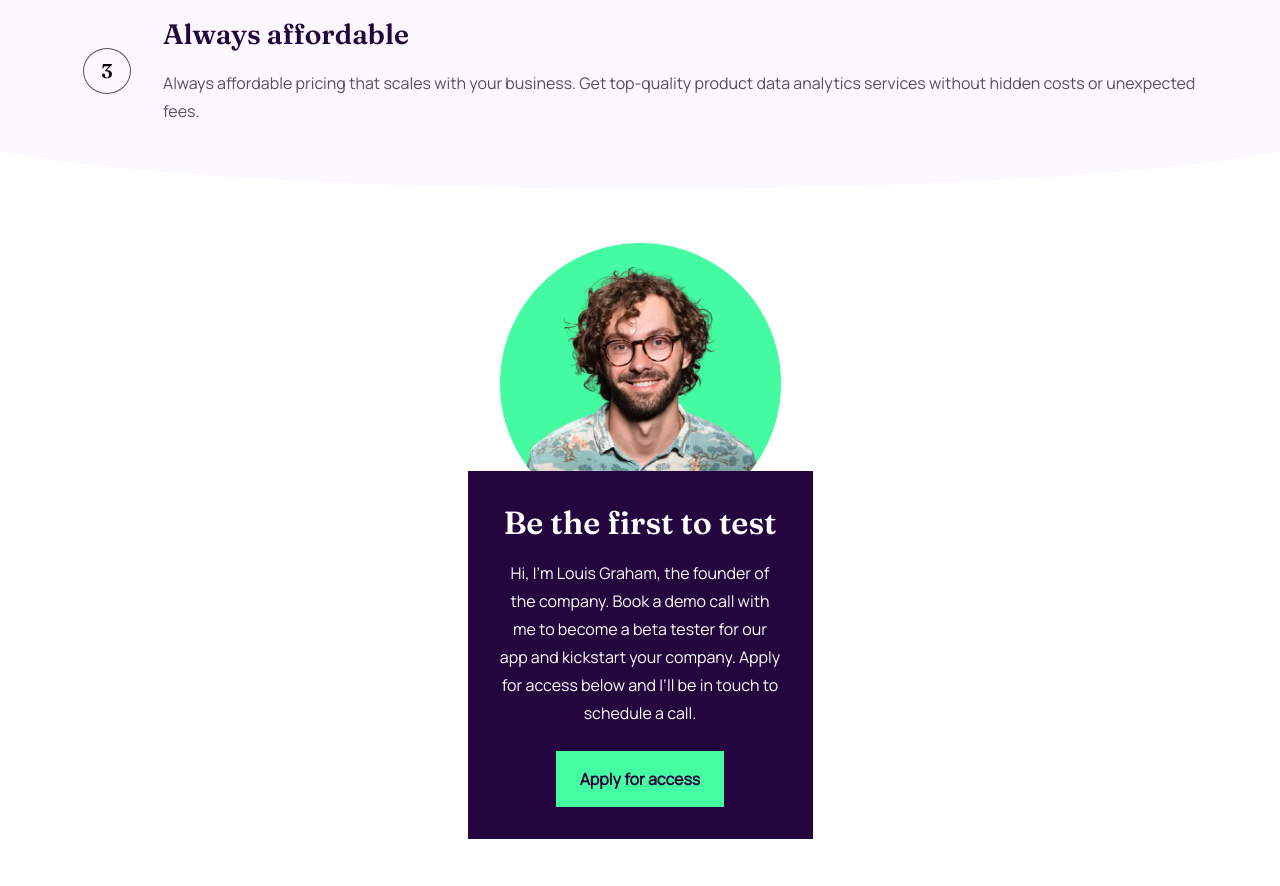
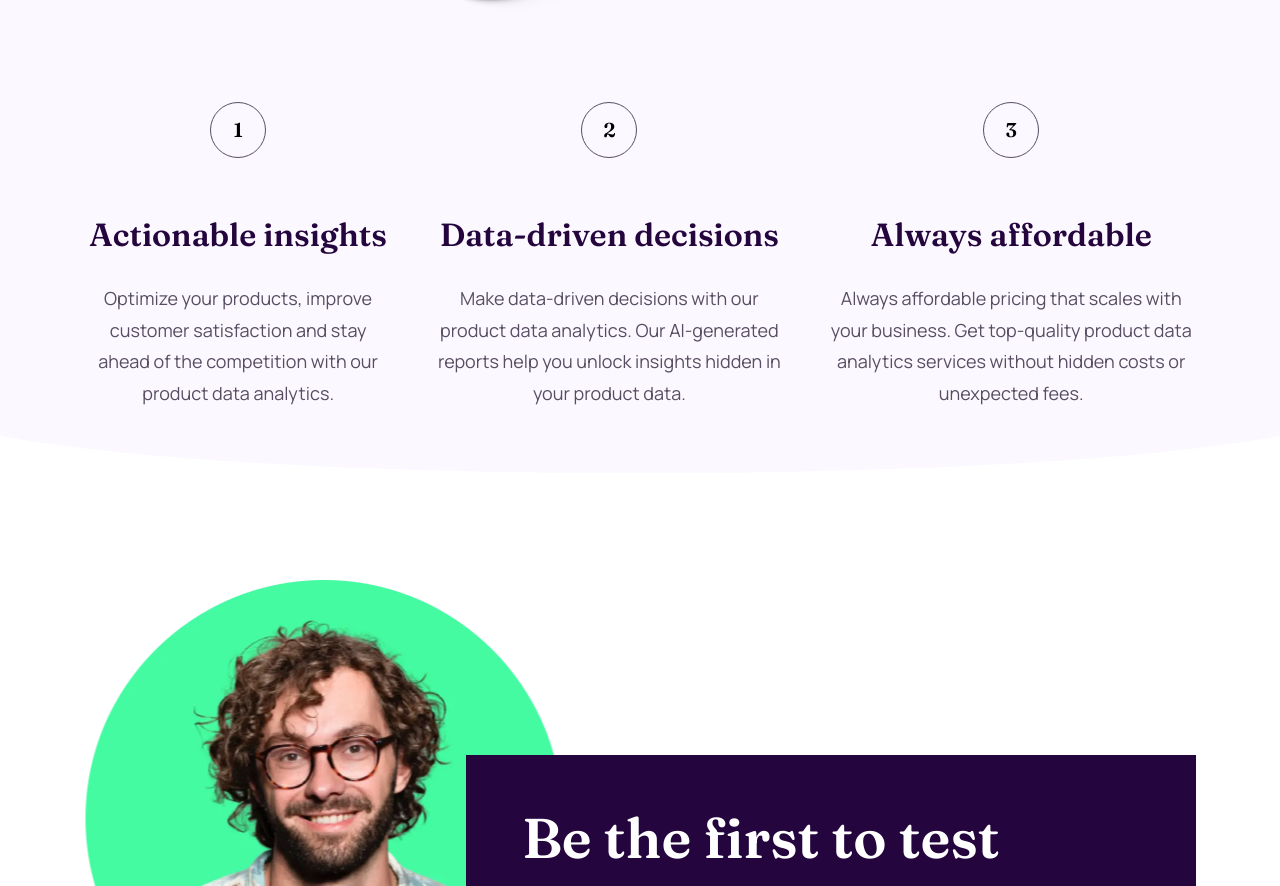
Before and after one commit to gabrieltrtl/workit-landing-page, a plain HTML site: page index.html in a window 1280 px wide. Shown: the part 1004-1890 px from the top of the page. Drawn offline with Linux system fonts and the light colour scheme.

Commit message:
final commit

```diff
--- a/index.html
+++ b/index.html
@@ -63,7 +63,8 @@
 
     <hr class="curve bottom">
 
-    <section class="founder__container">
+    <section class="founder__bg">
+      <div class="founder__container">
         <img class="founder__img" src="./assets/images/image-founder.webp" alt="">
         <div class="founder__content">
           <h2 class="founder__title">Be the first to test</h2>
@@ -73,6 +74,7 @@
             in touch to schedule a call.
           </p>
           <a href="" class="founder__cta">Apply for access</a>
+        </div>
       </div>
     </section>
   </main>
--- a/style/_mixins.scss
+++ b/style/_mixins.scss
@@ -1,7 +1,6 @@
 // Typography
 @mixin heading-typography($size) {
   font-family: "Fraunces", serif;
-  font-weight: 600;
   font-size: 50px;
   @if $size == large {
     font-size: 80px;
--- a/style/style.scss
+++ b/style/style.scss
@@ -74,9 +74,17 @@ body {
   flex-direction: column;
   align-items: center;
   position: relative;
-  padding: 64px 16px 126px 16px;
+  padding: 64px 16px 138px 16px;
+
   @include device(tablet) {
     padding: 64px 16px 138px 16px;
+    background-image: url(../assets/images/bg-pattern-1.svg), url(../assets/images/bg-pattern-2.svg);
+    background-repeat: no-repeat;
+    background-position: top 0 left -225px, bottom 75px right -95px;
+  }
+  @include device(desktop) {
+    padding: 64px 16px 225px 16px;
+    background-position: top 0 left -135px, bottom 200px right -50px;
   }
 }
 
@@ -86,11 +94,20 @@ body {
   color: $neutral-color-1;
   text-align: center;
   margin-bottom: 40px;
-  @include device(tablet) {
+  line-height: 1;
+   span {
+    text-decoration: underline 3px solid $secondary-color;
+    text-underline-offset: 0.5rem;
+     }
+   @include device(tablet) {
     @include heading-typography(medium);
     max-width: 500px;
   }
+  @include device(desktop) {
+    @include heading-typography(large);
+  }
 }
+
 
 .intro__cta {
   display: inline-block;
@@ -100,6 +117,11 @@ body {
   line-height: 2;
   font-weight: 600;
   padding: 12px 24px;
+  &:hover {
+    background-color: $primary-color;
+    border: 1px solid $secondary-color;
+    color: $secondary-color;
+  }
 }
 
 .intro__img {
@@ -110,6 +132,10 @@ body {
   @include device(tablet) {
     max-width: 514px;
     bottom: -211px;
+  }
+  @include device(desktop) {
+    max-width: 767px;
+    bottom: -266px;
   }
 }
 
@@ -145,8 +171,9 @@ body {
     max-width: 573px;
   }
   @include device(desktop) {
-    padding-top: 255px;
+    padding-top: 356px;
     max-width: 1114px;
+    flex-direction: row;
   }
 }
 
@@ -159,7 +186,8 @@ body {
    gap: 32px;
   }
   @include device(desktop) {
-
+    flex-direction: column;
+    gap: 56px;
   }
     span {
     line-height: 1.8;
@@ -168,17 +196,24 @@ body {
     padding: 4px;
     font-family: $font-1;
     font-size: 20px;
-    min-width: 3rem;
+    min-width: 48px;
     margin-bottom: 24px;
-    @include device(tablet) {
-      margin: initial;
-    }
+      @include device(tablet) {
+        margin: initial;
+      }
+      @include device(desktop) {
+        width: 56px;
+        padding: 9px;
+      }
     }
 }
 
 .list__content {
   @include device(tablet) {
     text-align: left;
+  }
+  @include device(desktop) {
+    text-align: center;
   }
 }
 
@@ -193,7 +228,8 @@ body {
 
   }
   @include device(desktop) {
-
+    font-size: 32px;
+    margin-bottom: 28px;
   }
 }
 
@@ -205,7 +241,7 @@ body {
 
   }
   @include device(desktop) {
-
+    font-size: 18px;
   }
 }
 
@@ -215,19 +251,40 @@ body {
 
 // AUTHOR INFO (THIRD SECTION) CODE
 
+.founder__bg {
+  margin-top: 346px;
+}
 .founder__container {
-  margin-top: 65px;
   margin-bottom: 74px;
-  display: flex;
-  flex-direction: column;
-  align-items: center;
+  padding: 0 16px;
+  position: relative;
+  @include device(tablet) {
+    max-width: 689px;
+    margin-left: auto;
+    margin-right: auto;
+    padding: initial;
+  }
+  @include device(desktop) {
+    max-width: 1112px;
+  }
 }
 
 .founder__img {
+  position: absolute;
+  z-index: -1;
+  top: -228px;
   max-width: 281px;
-  position: relative;
-  bottom: -53px;
-  z-index: -1;
+  left: 50%;
+  transform: translateX(-50%);
+  @include device(tablet) {
+    top: -152px;
+    left: 143px;
+  }
+  @include device(desktop) {
+    max-width: 477px;
+    top: -175px;
+    left: 240px;
+  }
 }
 
 .founder__content {
@@ -235,18 +292,48 @@ body {
   text-align: center;
   color: $neutral-color-1;
   padding: 32px;
+  position: relative;
+  display: flex;
+  flex-direction: column;
+  align-items: center;
+  @include device (tablet) {
+    padding: 48px 56px 56px 56px;
+    max-width: 514px;
+    margin-left: auto;
+    align-items: flex-start;
+    &::after {
+      content: url(../assets/images/bg-pattern-3.svg);
+      position: absolute;
+      bottom: -100px;
+      right: 0px;
+    }
+  }
+  @include device(desktop) {
+    max-width: 730px;
+  }
 }
 
 .founder__title {
   @include heading-typography(small);
   margin-bottom: 16px;
+  @include device (tablet) {
+    font-size: 48px;
+  }
+  @include device(desktop) {
+    font-size: 56px;
+  }
 }
 
 .founder__text {
   line-height: 1.75;
   font-family: $font-2;
-  max-width: 281px;
   margin-bottom: 24px;
+  @include device(tablet) {
+    text-align: left
+  }
+  @include device(desktop) {
+    @include body-typography;
+  }
 }
 
 .founder__cta {
@@ -257,6 +344,11 @@ body {
   line-height: 2;
   font-weight: 600;
   padding: 12px 24px;
+  &:hover {
+    background-color: $primary-color;
+    border: 1px solid $secondary-color;
+    color: $secondary-color;
+  }
 }
 
 .footer {
@@ -264,6 +356,7 @@ body {
   flex-direction: column;
   align-items: center;
   gap: 57px;
+  padding-bottom: 63px;;
 }
 
 .footer__social {
```
Also changed, not shown: style/style.css, 1 other file. Lines whose indentation alone changed are shown as unchanged.
